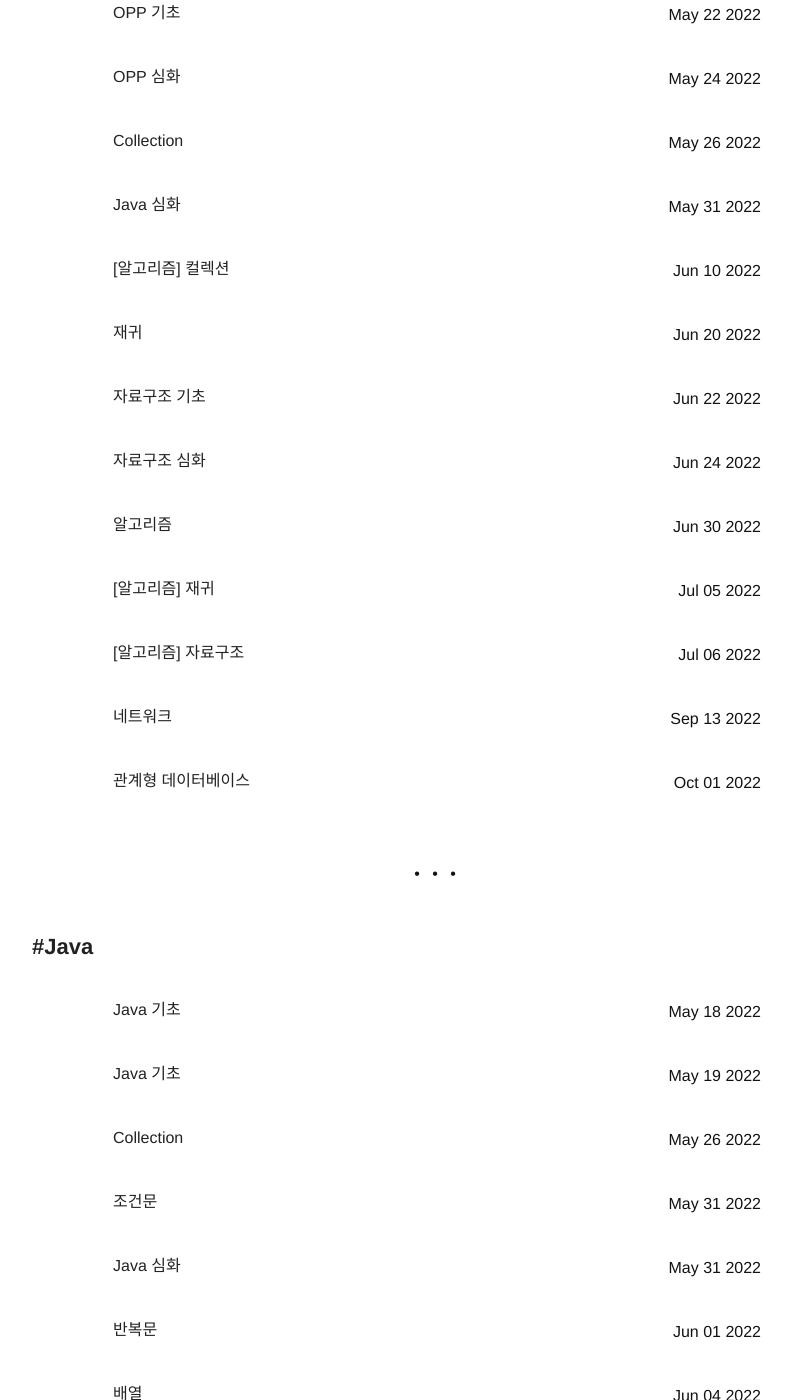
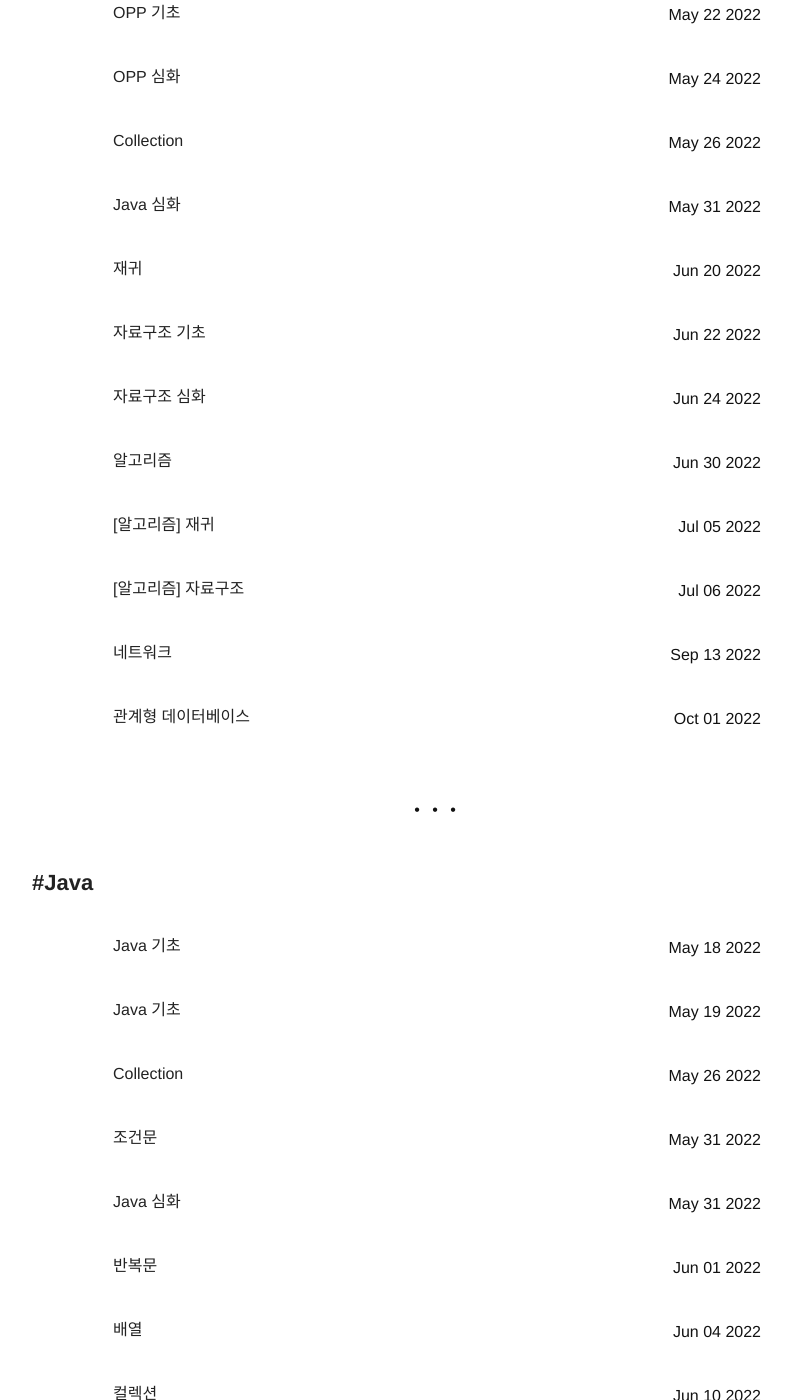
Before and after one commit to petitjina/petitjina.github.io, a Jekyll site: the page built from tags.html, in a window 1280 px wide and 1400 px high, scrolled down 2221 px. Shown: the whole window, without its empty margins (203-995 px from the left). Built offline with Jekyll 4.4.1, drawn with Linux system fonts in a browser that asks for light colours; nearby versions of some CDN libraries; some of the changed text lies outside the part shown.

Commit message:
Update 2022-06-10-algorithm5.markdown

```diff
--- a/_posts/2022-06-10-algorithm5.markdown
+++ b/_posts/2022-06-10-algorithm5.markdown
@@ -1,15 +1,14 @@
 ---
-title: "[알고리즘] 컬렉션"
+title: "컬렉션"
 layout: post
 date: 2022.06.10
 tag:
+- Algorithm
 - Java
-- Algorithm
-- Back-end
 headerImage: true
-projects: true
+algorithm: true
 hidden: true
-category: blog
+category: algorithm
 author: Jina Kim
 externalLink: false
 ---
```
